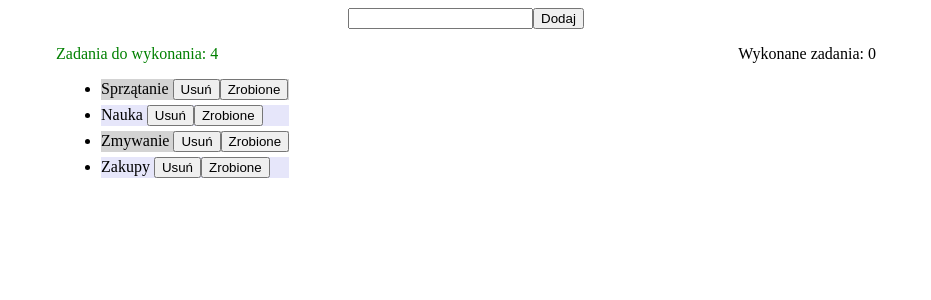
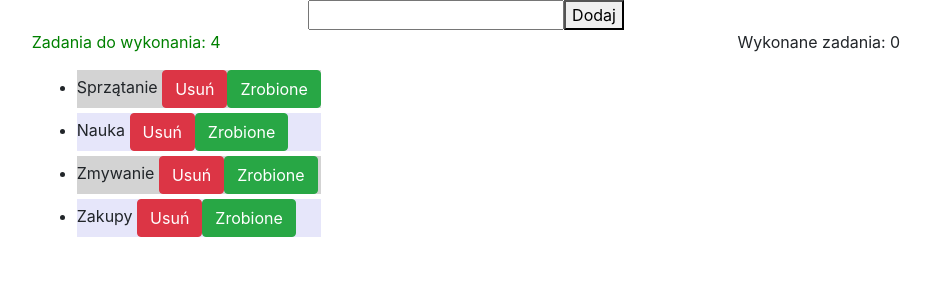
Before and after one commit to MJ147/todo-list-angular, an Angular app: page / in a window 1280 px wide. Shown: the top 300 px of the page, without its empty margins (174-1105 px from the left). Built offline with nearby package versions, Linux system fonts and the light colour scheme.

Commit message:
add bootstrap

```diff
--- a/angular.json
+++ b/angular.json
@@ -24,7 +24,8 @@
               "src/assets"
             ],
             "styles": [
-              "src/styles.css"
+              "src/styles.css",
+              "node_modules/bootstrap/dist/css/bootstrap.min.css"
             ],
             "scripts": []
           },
--- a/package.json
+++ b/package.json
@@ -19,6 +19,7 @@
     "@angular/platform-browser": "~9.1.6",
     "@angular/platform-browser-dynamic": "~9.1.6",
     "@angular/router": "~9.1.6",
+    "bootstrap": "^4.5.0",
     "rxjs": "~6.5.4",
     "tslib": "^1.10.0",
     "zone.js": "~0.10.2"
--- a/src/app/todo-task/todo-task.component.html
+++ b/src/app/todo-task/todo-task.component.html
@@ -3,8 +3,8 @@
     <ul>
       <li *ngFor="let task of taskList; let odd = odd" [ngClass]="{'odd-li': odd, 'last-li': taskList.length===1}">
         {{task}}
-        <button (click)="remove(task)">Usuń</button>
-        <button (click)="done(task)">Zrobione</button>
+        <button button type="button" class="btn btn-danger" (click)="remove(task)">Usuń</button>
+        <button button type="button" class="btn btn-success" (click)="done(task)">Zrobione</button>
       </li>
     </ul>
   </ng-container>
```
Also changed, not shown: 1 other file (tests, documents, lock files or other folders).
